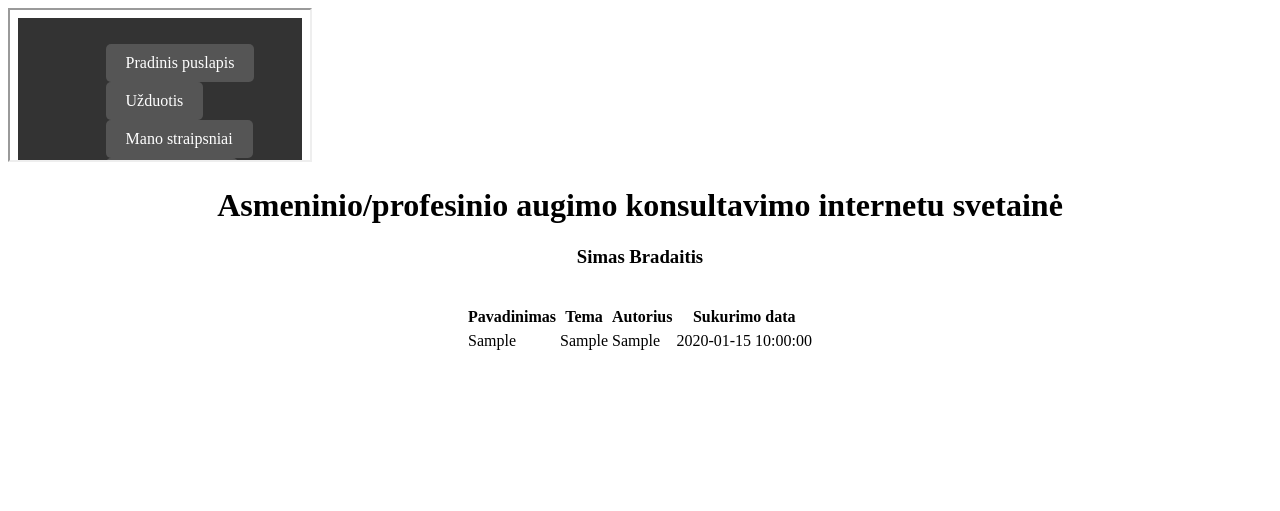
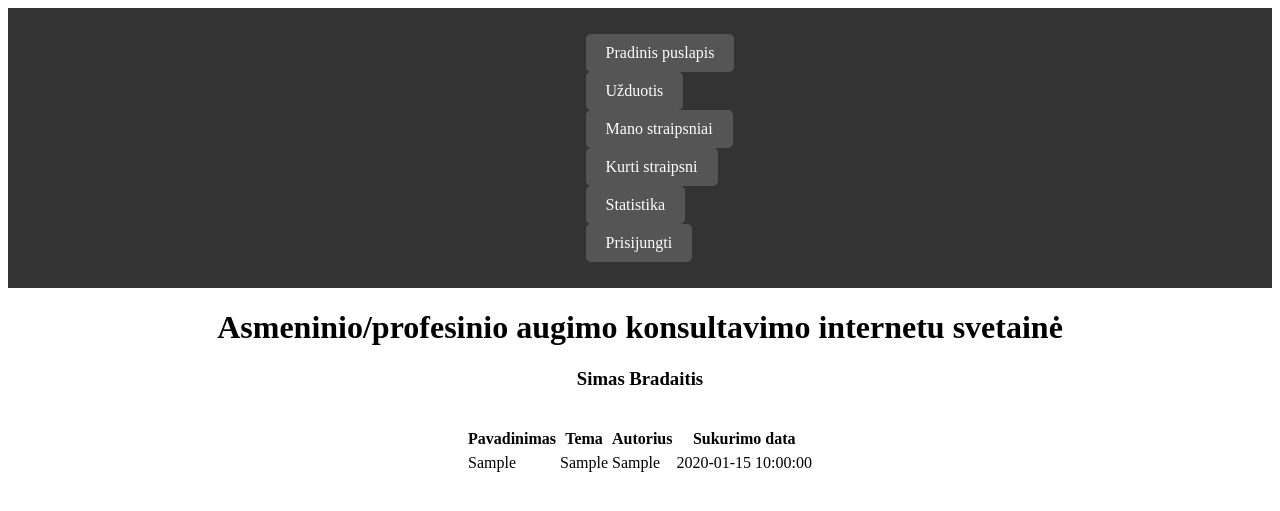
Before and after one commit to simasbra/KTU_Kompiuteriu_Tinklai_ir_Internetines_Technologijos, a PHP site: page / in a window 1280 px wide. Shown: the top 511 px of the page. Run offline with PHP 8.4, Linux system fonts and the light colour scheme; tables that the repository leaves empty or names only in its code hold one stand-in row (values such as "Sample post").

Commit message:
IT navbar.php

```diff
--- a/IT/index.php
+++ b/IT/index.php
@@ -17,6 +17,7 @@
 	<head>
 		<title>IT projektas</title>
 		<meta http-equiv="Content-Type" content="text/html; charset=UTF-8">
+		<link rel="stylesheet" type="text/css" href="style.css">
 	</head>
 
 	<script>
@@ -26,7 +27,7 @@
 	</script>
 
 	<body>
-		<iframe src="navbar.html" title="navbar"></iframe>
+		<?php include "navbar.php"; ?>
 
 		<div>
 			<center>
--- a/IT/navbar.html
+++ /dev/null
@@ -1,46 +0,0 @@
-<!DOCTYPE html>
-
-<html>
-	<head>
-		<style>
-		.navbar {
-			display: flex; /* Align items horizontally */
-			justify-content: center; /* Center the list horizontally */
-			padding: 10px;
-			background-color: #333; /* Background color of the navbar */
-		}
-
-		.navbar li {
-			list-style-type: none; /* Remove bullet points */
-			margin: 0 10px; /* Space between buttons */
-		}
-
-		.navbar a {
-			display: inline-block;
-			padding: 10px 20px;
-			color: white; /* Text color */
-			text-decoration: none; /* Remove underline */
-			background-color: #555; /* Button background color */
-			border-radius: 5px; /* Rounded corners */
-		}
-
-		.navbar a:hover {
-			background-color: #777; /* Darker background on hover */
-		}
-		</style>
-	</head>
-
-	<body>
-		<div class="navbar">
-			<ul>
-				<li><a href="index.php">Pradinis puslapis</a></li>
-				<li><a href="uzduotis.html">Užduotis</a></li>
-				<li><a href="">Mano straipsniai</a></li>
-				<li><a href="">Kurti straipsni</a></li>
-				<li><a href="">Statistika</a></li>
-				<li><a href="">Prisijungti</a></li>
-			</ul>
-		</div>
-
-	</body>
-</html>
--- /dev/null
+++ b/IT/navbar.php
@@ -0,0 +1,10 @@
+<div class="navbar">
+    <ul>
+        <li><a href="index.php">Pradinis puslapis</a></li>
+        <li><a href="uzduotis.html">Užduotis</a></li>
+        <li><a href="">Mano straipsniai</a></li>
+        <li><a href="">Kurti straipsni</a></li>
+        <li><a href="">Statistika</a></li>
+        <li><a href="">Prisijungti</a></li>
+    </ul>
+</div>
--- a/IT/straipsnis.php
+++ b/IT/straipsnis.php
@@ -42,10 +42,11 @@
 	<head>
 		<title>Straipsnis - <?php echo htmlspecialchars($article['pavadinimas']); ?></title>
 		<meta charset="UTF-8">
+		<link rel="stylesheet" type="text/css" href="style.css">
 	</head>
 
 	<body>
-		<iframe src="navbar.html" title="navbar"></iframe>
+		<?php include 'navbar.php'; ?>
 
 		<div>
 			<center>
--- /dev/null
+++ b/IT/style.css
@@ -0,0 +1,24 @@
+.navbar {
+    display: flex;
+    justify-content: center;
+    padding: 10px;
+    background-color: #333;
+}
+
+.navbar li {
+    list-style-type: none;
+    margin: 0 10px;
+}
+
+.navbar a {
+    display: inline-block;
+    padding: 10px 20px;
+    color: white;
+    text-decoration: none;
+    background-color: #555;
+    border-radius: 5px;
+}
+
+.navbar a:hover {
+    background-color: #777;
+}
--- a/IT/uzduotis.html
+++ b/IT/uzduotis.php
@@ -2,12 +2,13 @@
 
 <html>
 	<head>
-		<title>IT projektas</title>
+		<title>Užduotis</title>
 		<meta http-equiv="Content-Type" content="text/html; charset=UTF-8">
+		<link rel="stylesheet" type="text/css" href="style.css">
 	</head>
 
 	<body>
-		<iframe src="navbar.html" title="navbar"></iframe>
+		<?php include "navbar.php"; ?>
 
 		<div>
 			<p><strong>Pagrindinės funkcijos:</strong></p>
```
